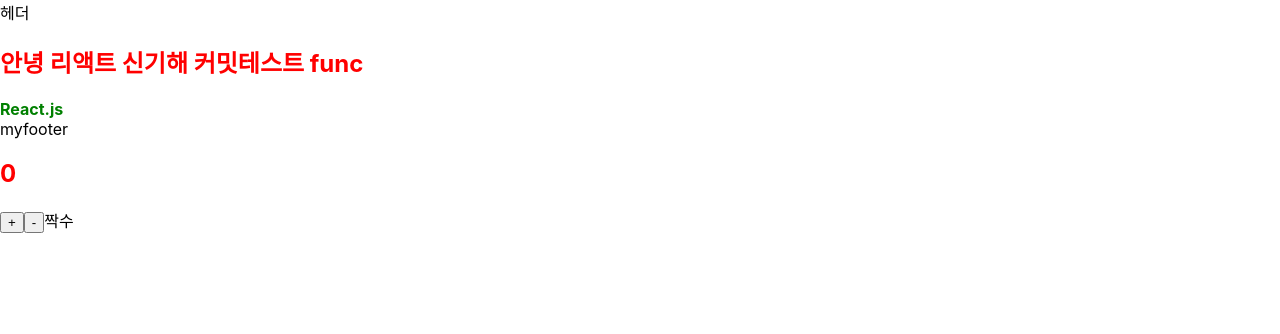
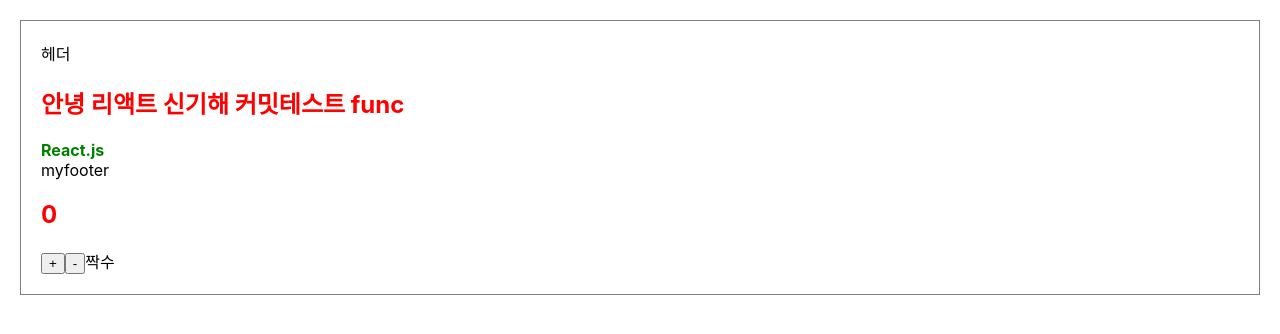
Before and after one commit to kmwdevelop/ReactPlayground, a React (Create React App) app in the folder reactexam1/: page / in a window 1280 px wide. Shown: the top 334 px of the page. Built offline with nearby package versions, Linux system fonts and the light colour scheme.

Commit message:
컴포넌트 자체를 Props 로 넘기는 방법

```diff
--- a/reactexam1/src/App.js
+++ b/reactexam1/src/App.js
@@ -1,4 +1,5 @@
 import "./App.css";
+import Container from "./Containter";
 import MyFooter from "./MyFooter";
 import MyHeader from "./MyHeader";
 import Counter from "./counter";
@@ -12,6 +13,7 @@ function App() {
 
   return (
     <div className="App">
+      <Container>
         <MyHeader />
         <h2>
           안녕 리액트 {name} {func()}{" "}
@@ -19,6 +21,7 @@ function App() {
         <b id="bold_text">React.js</b>
         <MyFooter />
         <Counter initialValue={{ a: 2 }} />
+      </Container>
     </div>
   );
 }
--- /dev/null
+++ b/reactexam1/src/Containter.js
@@ -0,0 +1,9 @@
+const Container = ({ children }) => {
+  return (
+    <div style={{ margin: 20, padding: 20, border: "1px solid gray" }}>
+      {children}
+    </div>
+  );
+};
+
+export default Container;
```
Lines whose indentation alone changed are shown as unchanged.
